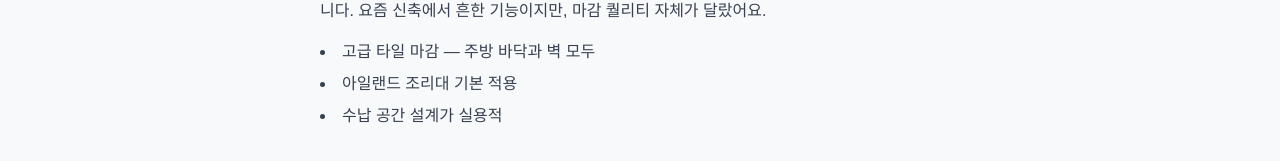
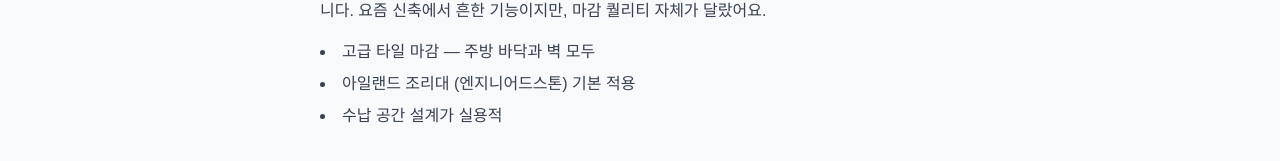
Before and after one commit to yamugyclaude/heejeong, a Next.js app: page /posts/premium-plan in a window 1280 px wide. Shown: the part 380-541 px from the top of the page. Built offline with nearby package versions, Linux system fonts and the light colour scheme.

Commit message:
아일랜드 조리대 문구에 (엔지니어드스톤) 추가
Co-Authored-By: Claude Opus 4.8 <noreply@anthropic.com>
Claude-Session: https://claude.ai/code/session_01SFmNyL611vKANEcuiyxzGc

```diff
--- a/app/posts/premium-plan/page.tsx
+++ b/app/posts/premium-plan/page.tsx
@@ -27,7 +27,7 @@ export default function Page() {
         </p>
         <ul className="list-disc list-inside text-gray-700 space-y-2 mb-6">
           <li>고급 타일 마감 — 주방 바닥과 벽 모두</li>
-          <li>아일랜드 조리대 기본 적용</li>
+          <li>아일랜드 조리대 (엔지니어드스톤) 기본 적용</li>
           <li>수납 공간 설계가 실용적</li>
         </ul>
 
```
